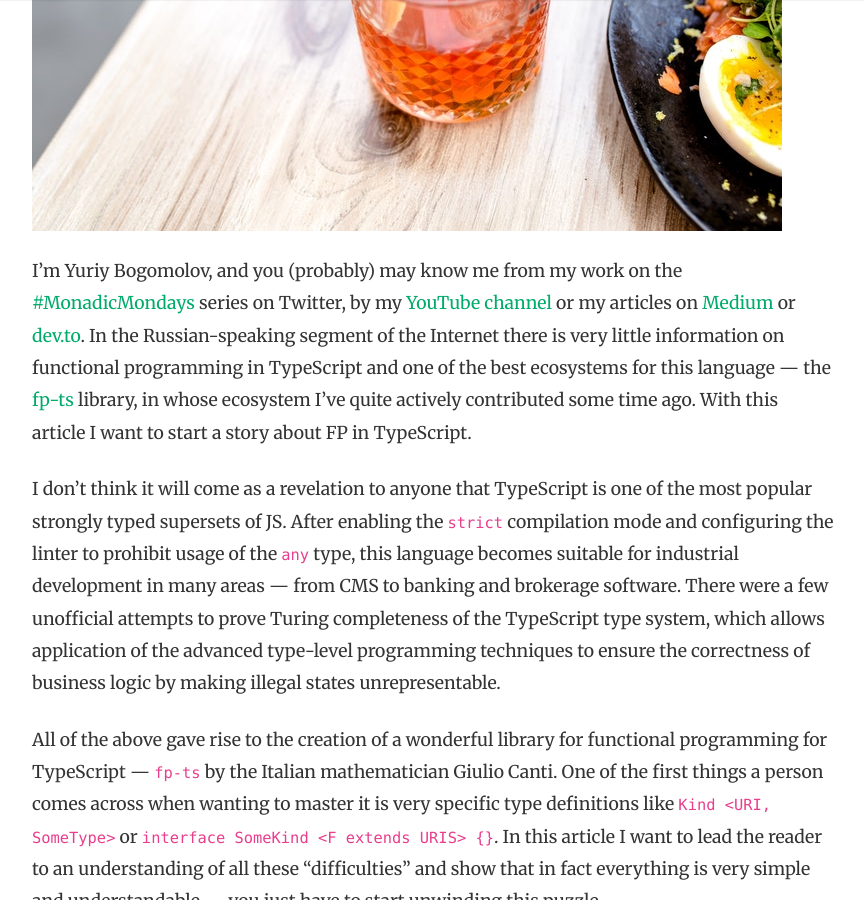
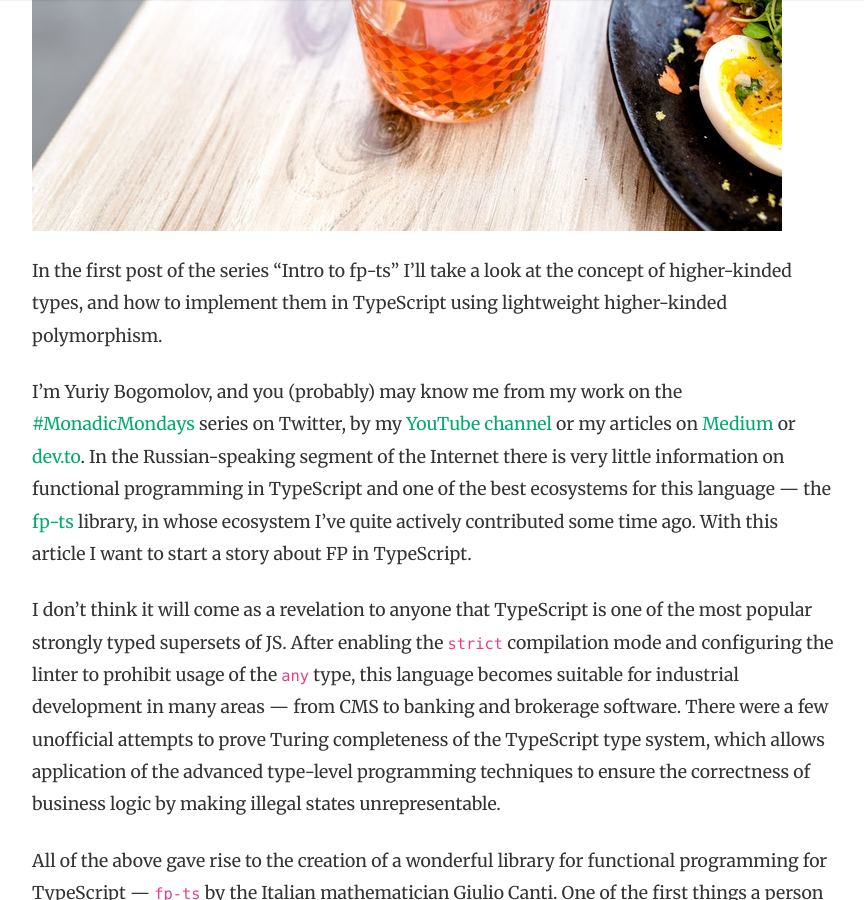
Before and after one commit to YBogomolov/ybogomolov.github.io, a Jekyll site: the page built from _posts/2021-09-03-01-higher-kinded-types.md, in a window 1280 px wide and 900 px high, scrolled down 494 px. Shown: the whole window, without its empty margins (253-1117 px from the left). Built offline with Jekyll 4.4.1, drawn with Linux system fonts in a browser that asks for light colours; nearby versions of some CDN libraries; comment, search, counter and statistics services are not loaded.

Commit message:
Add excerpt to the first post

```diff
--- a/_config.yml
+++ b/_config.yml
@@ -43,3 +43,5 @@
 # Other
 markdown: kramdown
 highlighter: rouge
+
+excerpt_separator: <!--more-->
--- a/_layouts/page.html
+++ b/_layouts/page.html
@@ -9,7 +9,7 @@
     </div>
 
     <div class="article-post">
-    {{content}}
+    {{ content | remove_first:page.excerpt}}
     </div>
 
     {% if page.comments == true %}
--- a/_posts/2021-09-03-01-higher-kinded-types.md
+++ b/_posts/2021-09-03-01-higher-kinded-types.md
@@ -7,6 +7,9 @@
 featured: true
 ---
 
+In the first post of the series "Intro to fp-ts" I'll take a look at the concept of higher-kinded types, and how to implement them in TypeScript using lightweight higher-kinded polymorphism.
+
+<!--more-->
 
 I'm Yuriy Bogomolov, and you (probably) may know me from my work on the [#MonadicMondays](http://twitter.com/hashtag/monadicmonday) series on Twitter, by my [YouTube channel](https://youtube.com/c/Cronuscpp) or my articles on [Medium](https://medium.com/tag/monadicmonday/archive) or [dev.to](https://dev.to/ybogomolov). In the Russian-speaking segment of the Internet there is very little information on functional programming in TypeScript and one of the best ecosystems for this language — the [fp-ts](https://gcanti.github.io/fp-ts/) library, in whose ecosystem I've quite actively contributed some time ago. With this article I want to start a story about FP in TypeScript.
 
```
